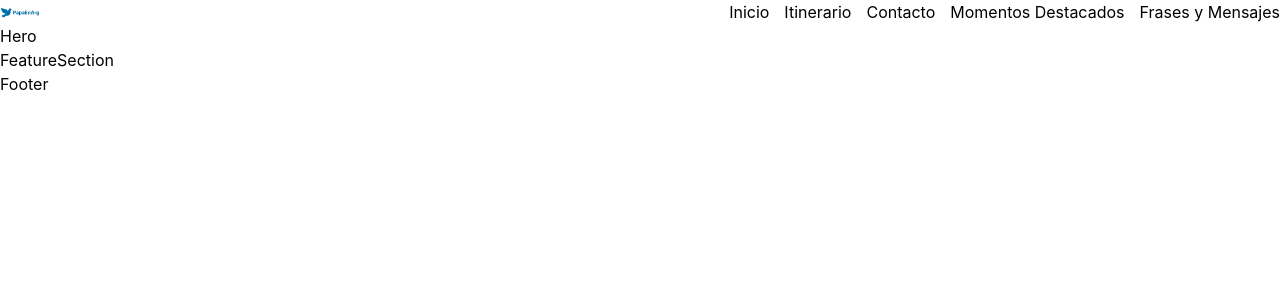
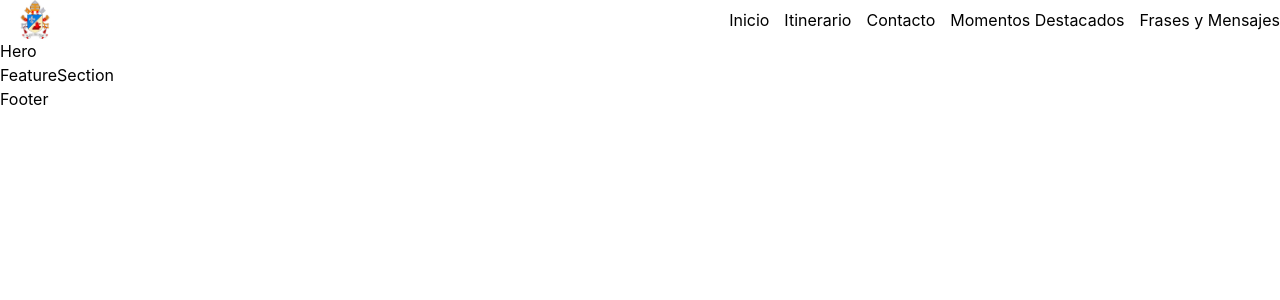
Before and after one commit to maferca24/DDW-c5-m4-s1-tp2, a React (Vite) app: page / in a window 1280 px wide. Shown: the top 300 px of the page. Built offline with nearby package versions, Linux system fonts and the light colour scheme.

Commit message:
agregue constante para elegir imagen deseada

```diff
--- a/src/components/Navbar.jsx
+++ b/src/components/Navbar.jsx
@@ -1,8 +1,11 @@
+//probando imagenes..
 import logoPapa from '../assets/papaenarg_logo.png';
+import logoPapa1 from '../assets/papaenarg_logo_1.png'
 import escudoPapa from '../assets/escudo_papaleon.png';
 
-// Cambiá el valor a 'escudoPapa' si preferís mostrar el escudo en lugar del logo
-const imagenSeleccionada = logoPapa;
+
+// Definimos constante para que tome la imagen elegida
+const imagenSeleccionada = escudoPapa;
 
 function Navbar() {
   const links = [
@@ -22,7 +25,7 @@ function Navbar() {
           <img
             src={imagenSeleccionada}
             alt="Logo/Escudo Oficial del Papa"
-            style={{ width: '40px', height: 'auto' }} // Ajustá el tamaño a tu gusto
+            style={{ width: '70px', height: 'auto' }}
           />
         </div>
 
```
Also changed, not shown: src/assets/papaenarg_logo_1.png (added).
